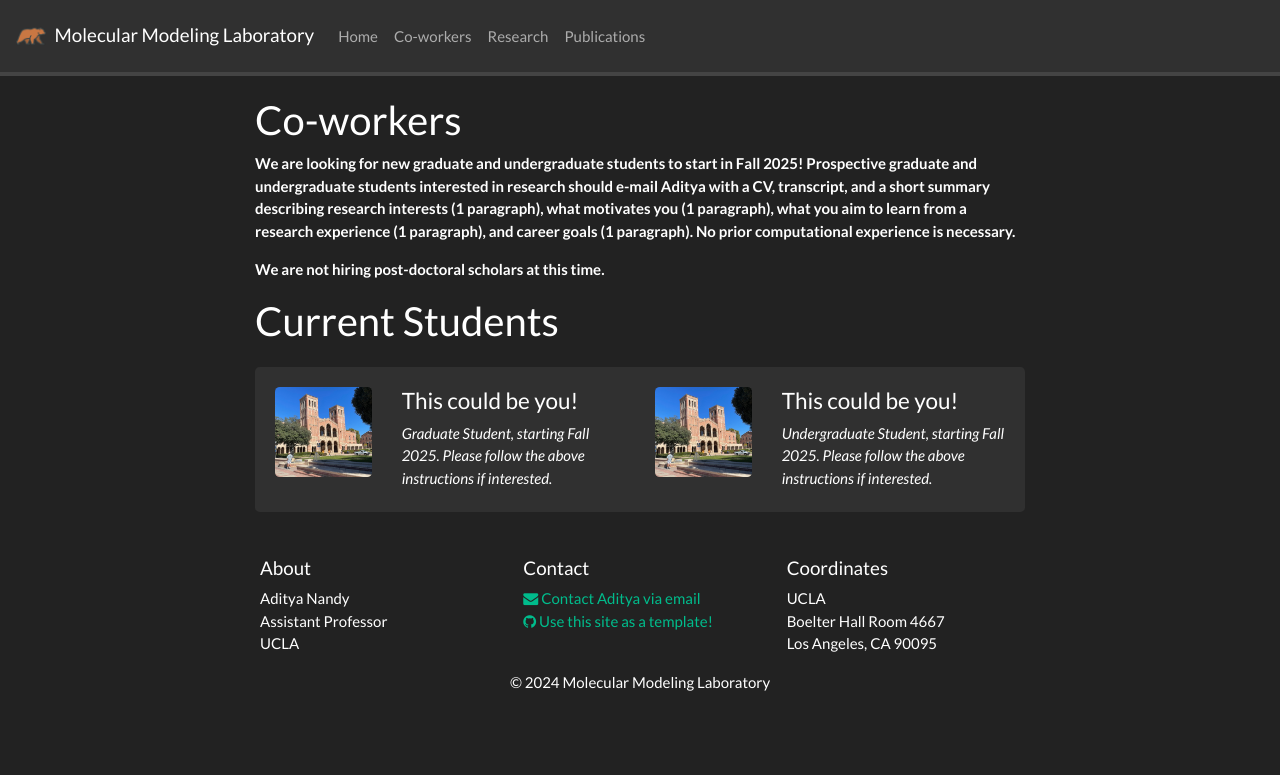
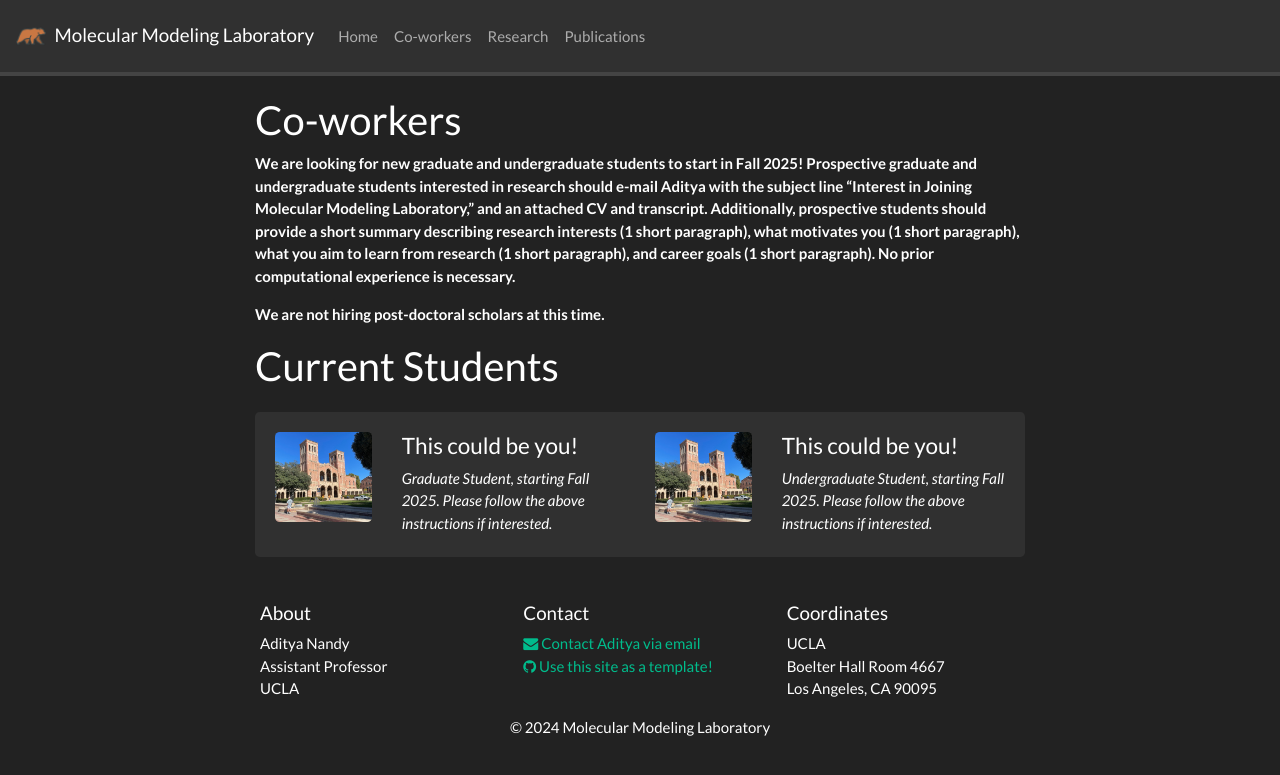
Before and after one commit to adityanandy/adityanandy.github.io, a Jekyll site: the page built from _pages/coworkers.md, in a window 1280 px wide. Shown: the top 775 px of the page. Built offline with Jekyll 4.4.1, drawn with Linux system fonts in a browser that asks for light colours; nearby versions of some CDN libraries; a style sheet for code colours, icons or effects is not loaded.

Commit message:
changes to instructions

```diff
--- a/_pages/coworkers.md
+++ b/_pages/coworkers.md
@@ -8,7 +8,7 @@ permalink: /co-workers/
 ## Co-workers
 
 <!-- **We are looking for new team members!** [(see openings)]({{ site.url }}{{ site.baseurl }}/vacancies) **!** -->
-**We are looking for new graduate and undergraduate students to start in Fall 2025! Prospective graduate and undergraduate students interested in research should e-mail Aditya with a CV, transcript, and a short summary describing research interests (1 paragraph), what motivates you (1 paragraph), what you aim to learn from a research experience (1 paragraph), and career goals (1 paragraph). No prior computational experience is necessary.**
+**We are looking for new graduate and undergraduate students to start in Fall 2025! Prospective graduate and undergraduate students interested in research should e-mail Aditya with the subject line "Interest in Joining Molecular Modeling Laboratory," and an attached CV and transcript. Additionally, prospective students should provide a short summary describing research interests (1 short paragraph), what motivates you (1 short paragraph), what you aim to learn from research (1 short paragraph), and career goals (1 short paragraph). No prior computational experience is necessary.**
 
 **We are not hiring post-doctoral scholars at this time.**
 
```
